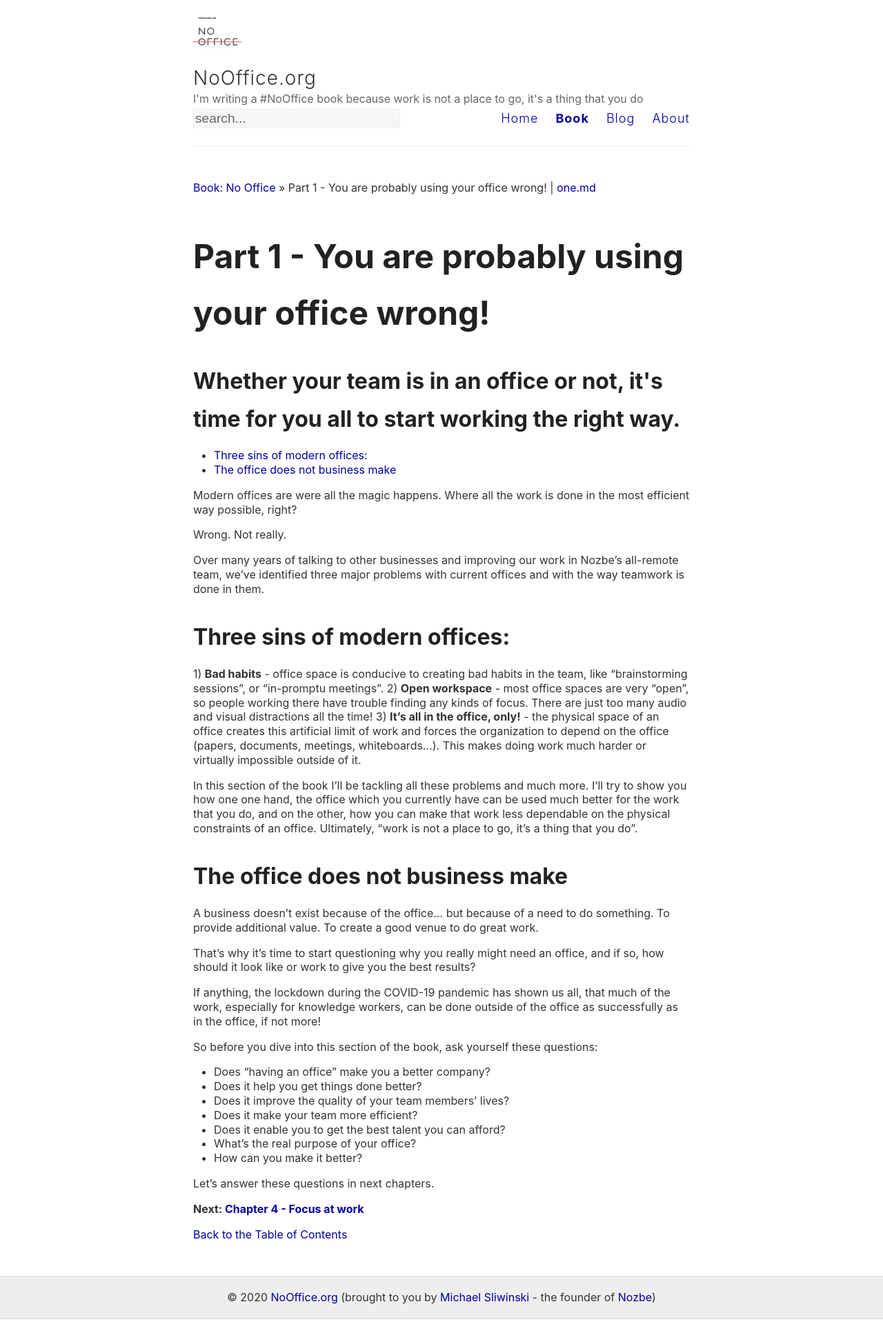
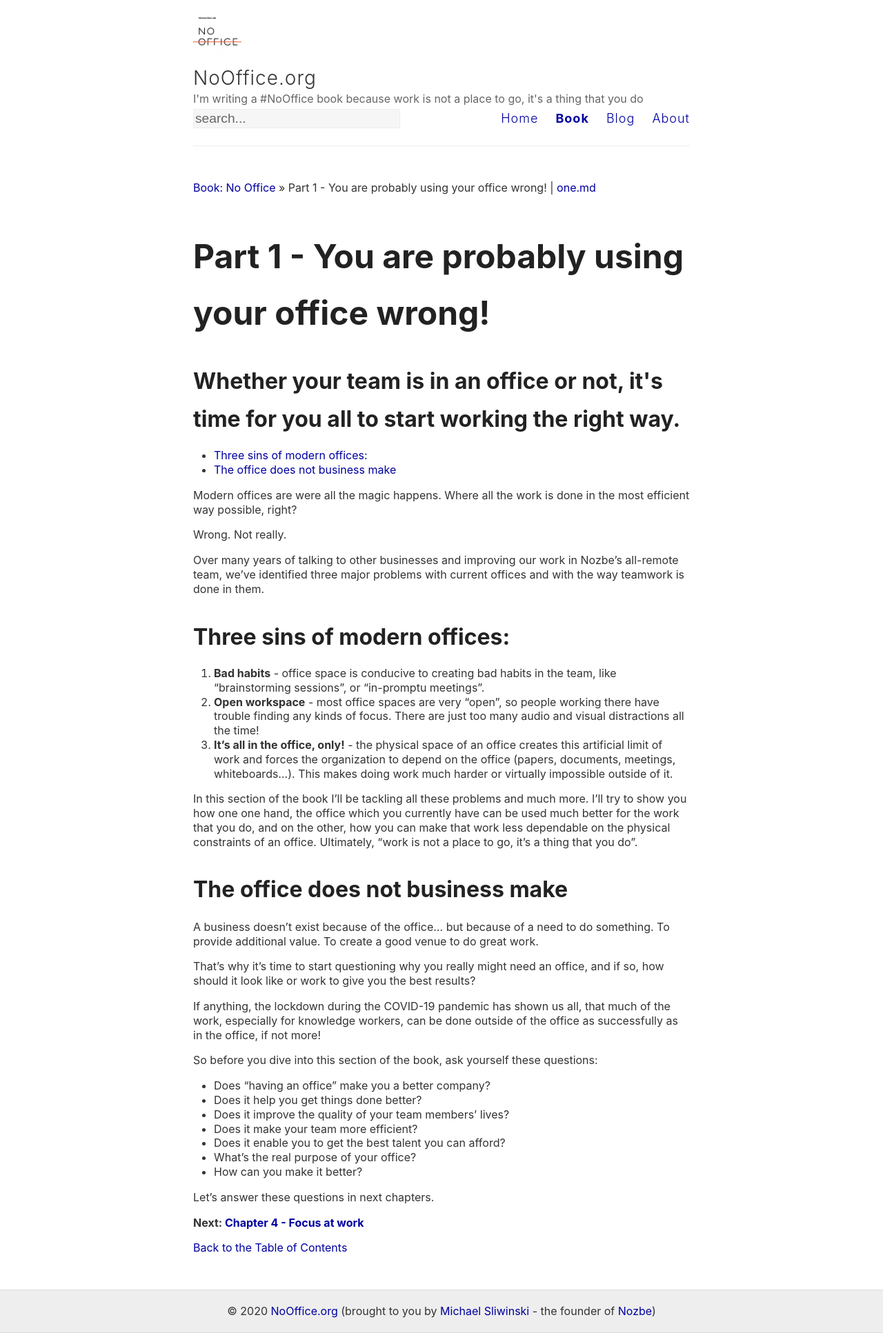
Before and after one commit to Nozbe/NoOffice.org, a Jekyll site: the page built from _book/one.md, in a window 1280 px wide. Shown: the whole page at 69% size. Built offline with Jekyll 4.4.1, drawn with Linux system fonts in a browser that asks for light colours.

Commit message:
Fixes in sup

```diff
--- a/_book/one.md
+++ b/_book/one.md
@@ -15,9 +15,9 @@ Over many years of talking to other businesses and improving our work in Nozbe's
 
 ## Three sins of modern offices:
 
-1) **Bad habits** - office space is conducive to creating bad habits in the team, like "brainstorming sessions", or "in-promptu meetings".
-2) **Open workspace** - most office spaces are very "open", so people working there have trouble finding any kinds of focus. There are just too many audio and visual distractions all the time!
-3) **It's all in the office, only!** - the physical space of an office creates this artificial limit of work and forces the organization to depend on the office (papers, documents, meetings, whiteboards...). This makes doing work much harder or virtually impossible outside of it.
+1. **Bad habits** - office space is conducive to creating bad habits in the team, like "brainstorming sessions", or "in-promptu meetings".
+2. **Open workspace** - most office spaces are very "open", so people working there have trouble finding any kinds of focus. There are just too many audio and visual distractions all the time!
+3. **It's all in the office, only!** - the physical space of an office creates this artificial limit of work and forces the organization to depend on the office (papers, documents, meetings, whiteboards...). This makes doing work much harder or virtually impossible outside of it.
 
 In this section of the book I'll be tackling all these problems and much more. I'll try to show you how one one hand, the office which you currently have can be used much better for the work that you do, and on the other, how you can make that work less dependable on the physical constraints of an office. Ultimately, "work is not a place to go, it's a thing that you do".
 
--- a/style.scss
+++ b/style.scss
@@ -121,7 +121,13 @@ strong, b {
 .bold {
   font-weight: bold;
 }
-
+sup {
+  vertical-align: super;
+  font-size: smaller;
+}
+.footnotes {
+  border-top: 1px slid $gray;
+}
 blockquote {
   margin: 1em;
   border: 2px solid $gray;
```
